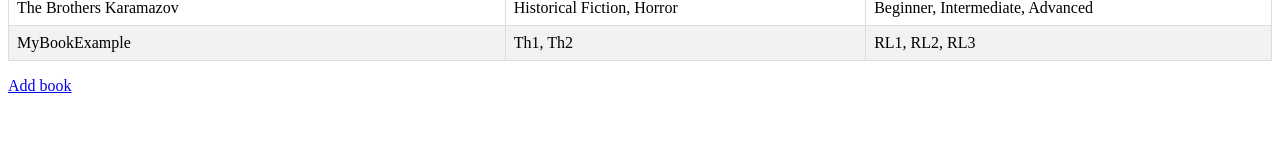
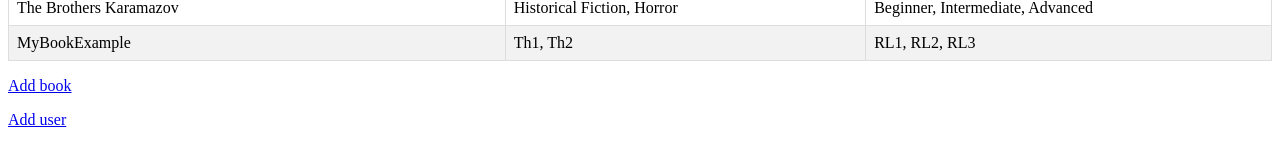
Before and after one commit to fabiusspop/SW_A1, a Django app: page / in a window 1280 px wide. Shown: the part 790-935 px from the top of the page. Before the commit the page ends 883 px from the top, so only its background shows below. Run offline with Django 5.2, Linux system fonts and the light colour scheme.

Commit message:
Added href to add_user in book list

```diff
--- a/book_recommender/books/templates/books/book_list.html
+++ b/book_recommender/books/templates/books/book_list.html
@@ -48,5 +48,6 @@
     {% endif %}
 
     <p><a href="{% url 'add_book' %}">Add book</a></p>
+    <p><a href="{% url 'add_user' %}">Add user</a></p>
 </body>
 </html>
```
